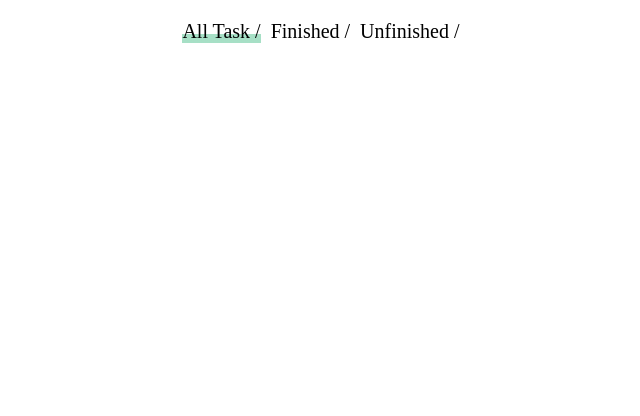
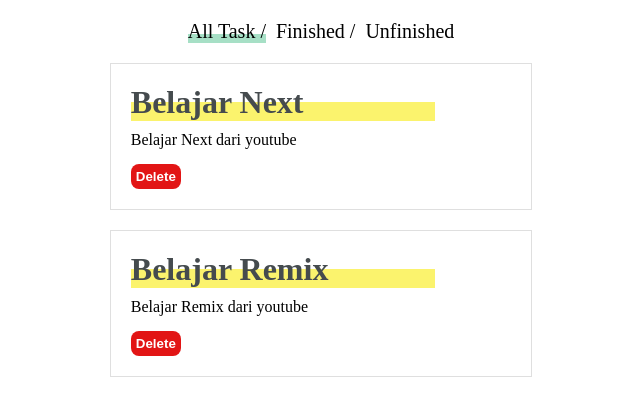
Before and after one commit to HenSetiawan/react-todo-firebase, a React (Create React App) app: page /unfinished in a window 1280 px wide. Shown: the top 416 px of the page, without its empty margins (319-959 px from the left). Built offline with nearby package versions, Linux system fonts and the light colour scheme.

Commit message:
add Unfinished task component

```diff
--- a/src/App.jsx
+++ b/src/App.jsx
@@ -2,7 +2,7 @@ import "./css/app.css";
 import Navigation from "./components/Navigation";
 import { Route, Routes } from "react-router-dom";
 import TaskListPage from "./pages/TaskListPage";
-import TaskFormPage from "./pages/TaskFormPage";
+import UnfinishedTask from "./pages/UnfinishedTask";
 
 function App() {
   return (
@@ -10,7 +10,7 @@ function App() {
       <Navigation />
       <Routes>
         <Route path="/" element={<TaskListPage />} />
-        <Route path="/finished" element={<TaskFormPage />} />
+        <Route path="/unfinished" element={<UnfinishedTask />} />
       </Routes>
     </div>
   );
--- a/src/components/Navigation.jsx
+++ b/src/components/Navigation.jsx
@@ -11,7 +11,7 @@ const Navigation = () => {
               <Link to="/">All Task /</Link>
             </li>
             <li><Link to="/finished">Finished /</Link></li>
-            <li><Link to="/unfinished">Unfinished /</Link></li>
+            <li><Link to="/unfinished">Unfinished</Link></li>
           </ul>
         </nav>
       </div>
--- /dev/null
+++ b/src/pages/UnfinishedTask.jsx
@@ -0,0 +1,11 @@
+import Task from '../components/Task';
+const TaskListPage = (props) => {
+  return (
+    <div>
+      <Task title="Belajar Next" description="Belajar Next dari youtube" />
+      <Task title="Belajar Remix" description="Belajar Remix dari youtube" />
+    </div>
+  );
+};
+
+export default TaskListPage;
```
